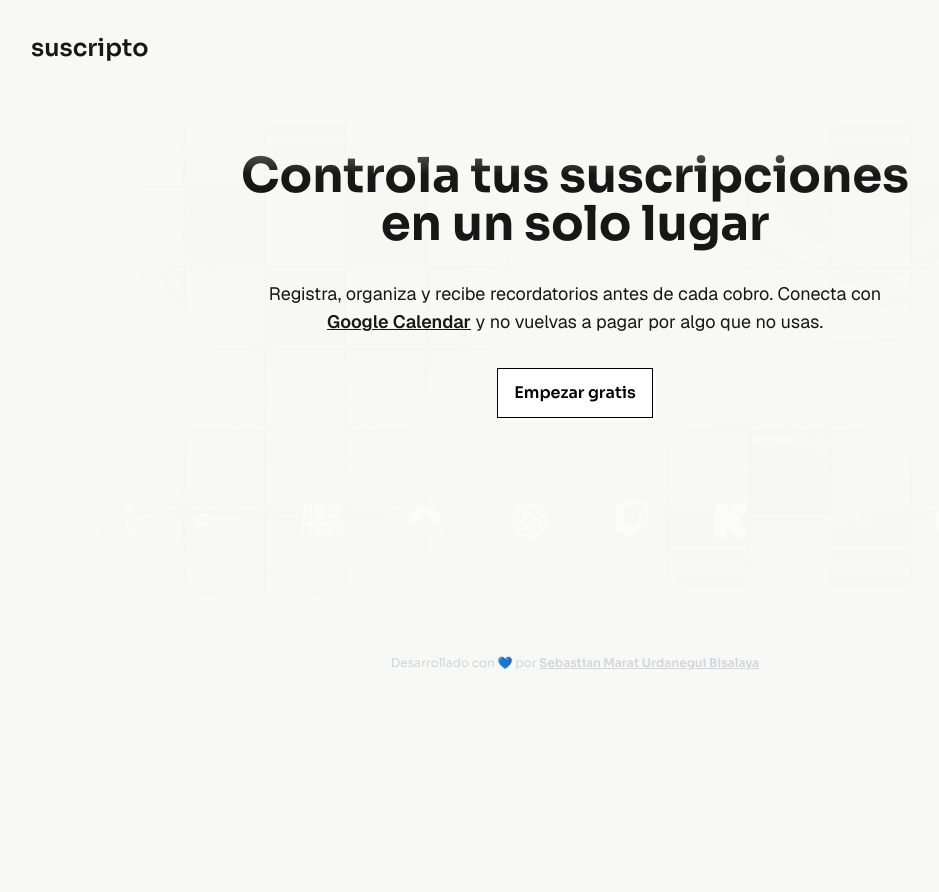
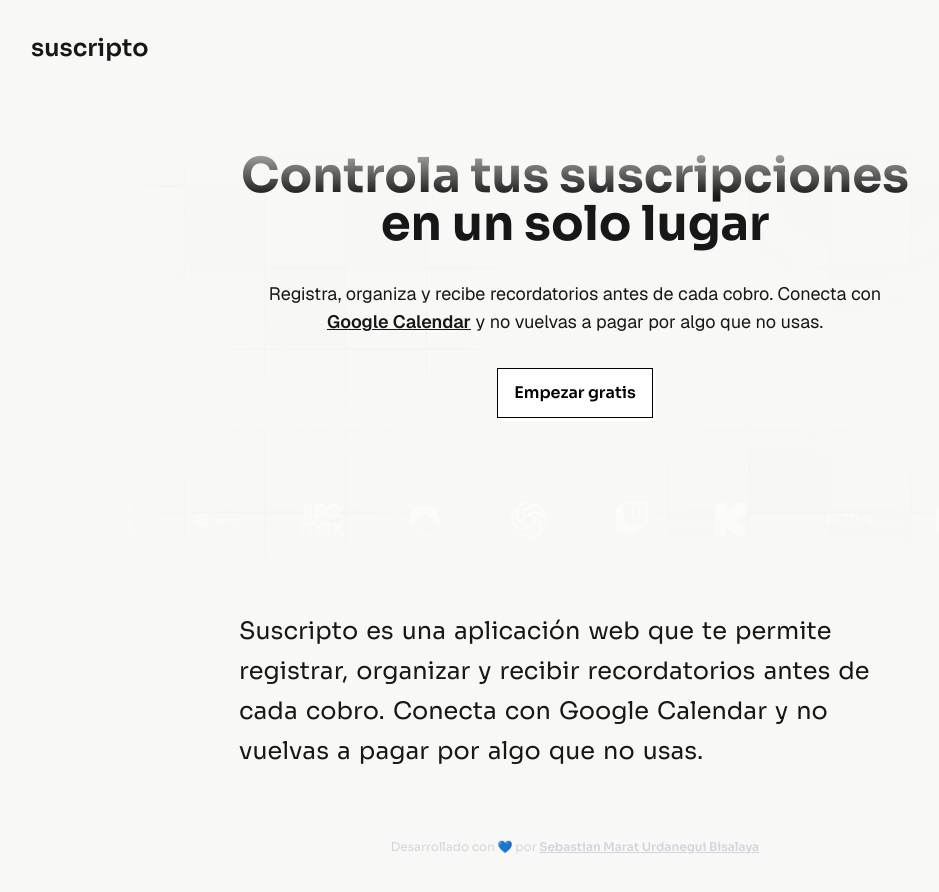
Before and after one commit to SebastianUrdaneguiBisalaya/suscripto.manager, a Next.js app: page / in a window 1280 px wide. Shown: the top 892 px of the page, without its empty margins (65-1004 px from the left). Before the commit the page ends 800 px from the top, so only its background shows below. Built offline with nearby package versions, Linux system fonts and the light colour scheme.

Commit message:
chore: add scroll-fade-text component

```diff
--- a/src/app/page.tsx
+++ b/src/app/page.tsx
@@ -1,5 +1,6 @@
+import Link from "next/link";
 import InfiniteScroll from "@/components/infinite-scroll";
-import Link from "next/link";
+import ScrollFadeText from "@/components/scroll-fade-text";
 
 export default function LandingPage() {
   return (
@@ -24,11 +25,11 @@ export default function LandingPage() {
       </header>
       <main
         id="main-landing-page"
-        className="h-full bg-[url('/grid.svg')] bg-cover bg-center w-full flex flex-col justify-center items-center mask-fade-top-bottom py-8"
+        className="h-full w-full flex flex-col justify-center items-center gap-8 py-8"
       >
         <section
           id="hero-landing-page"
-          className="w-full flex flex-col justify-center items-center gap-8 px-2 py-6"
+          className="mask-fade-top-bottom bg-[url('/grid.svg')] bg-cover bg-center w-full flex flex-col justify-center items-center gap-8 px-2 py-6"
         >
           <h1
             className="text-3xl sm:text-5xl font-bold font-sora text-center max-w-2xl"
@@ -60,6 +61,10 @@ export default function LandingPage() {
           </Link>
           <InfiniteScroll />
         </section>
+
+        <section>
+          <ScrollFadeText text="Suscripto es una aplicación web que te permite registrar, organizar y recibir recordatorios antes de cada cobro. Conecta con Google Calendar y no vuelvas a pagar por algo que no usas." />
+        </section>
       </main>
       <footer
         id="footer-landing-page"
--- /dev/null
+++ b/src/components/scroll-fade-text.tsx
@@ -0,0 +1,42 @@
+"use client";
+
+import { motion, useInView } from "motion/react";
+import { useRef } from "react";
+
+interface Props {
+    text: string;
+}
+
+export default function ScrollFadeText({ text }: Props) {
+    const words = text.split(" ");
+    return (
+        <div
+            className="h-fit flex flex-col items-center justify-center px-6"
+        >
+            <div
+                className="max-w-2xl text-center leading-relaxed flex flex-wrap gap-2"
+            >
+                {
+                    words.map((word, index) => (
+                        <FadeWord key={index} word={word} />
+                    ))
+                }
+            </div>
+        </div>
+    )
+}
+
+function FadeWord({ word }: { word: string }) {
+    const ref = useRef<HTMLDivElement>(null);
+    const inView = useInView(ref, { amount: 0.6, margin: "-50px" });
+
+    return (
+        <motion.span
+            ref={ref}
+            className="transition-opacity duration-300 ease-in-out font-sora text-2xl"
+            animate={{ opacity: inView ? 1 : 0.5 }}
+        >
+            {word}
+        </motion.span>
+    )
+}
```
